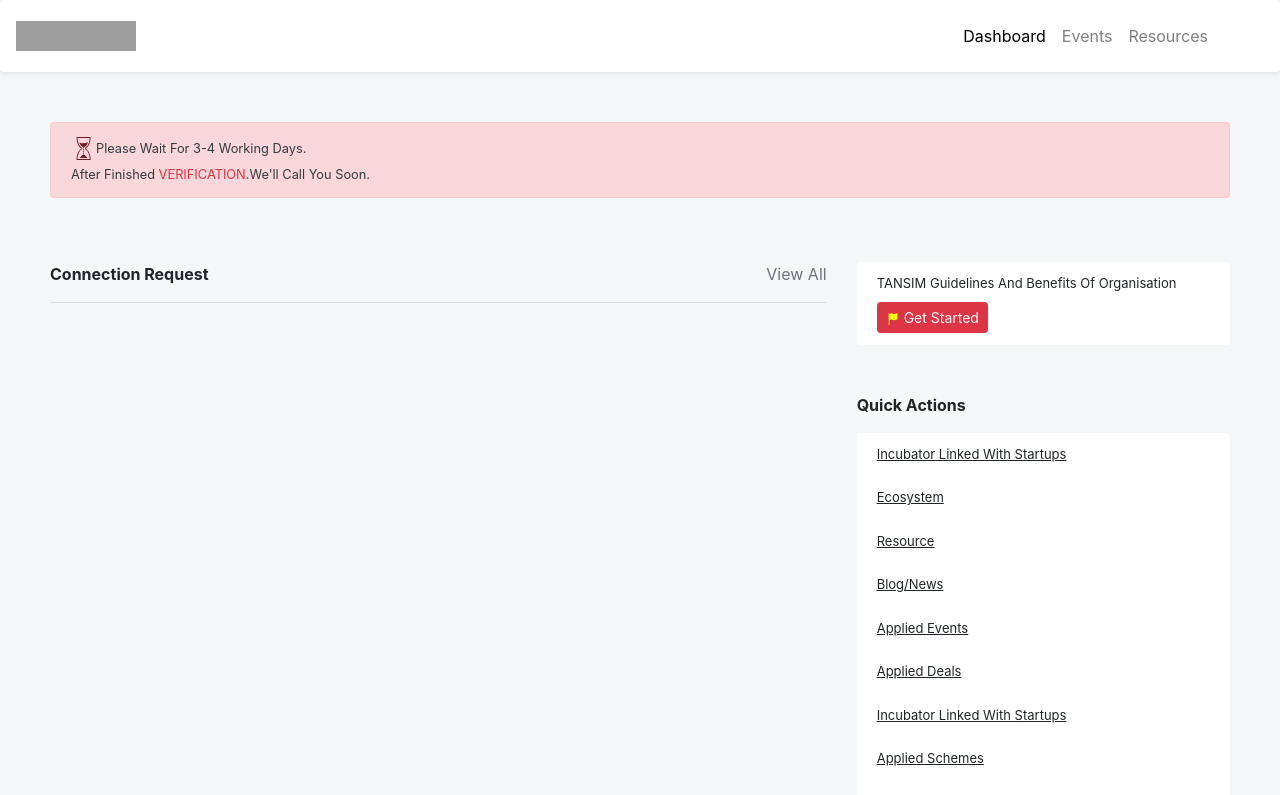
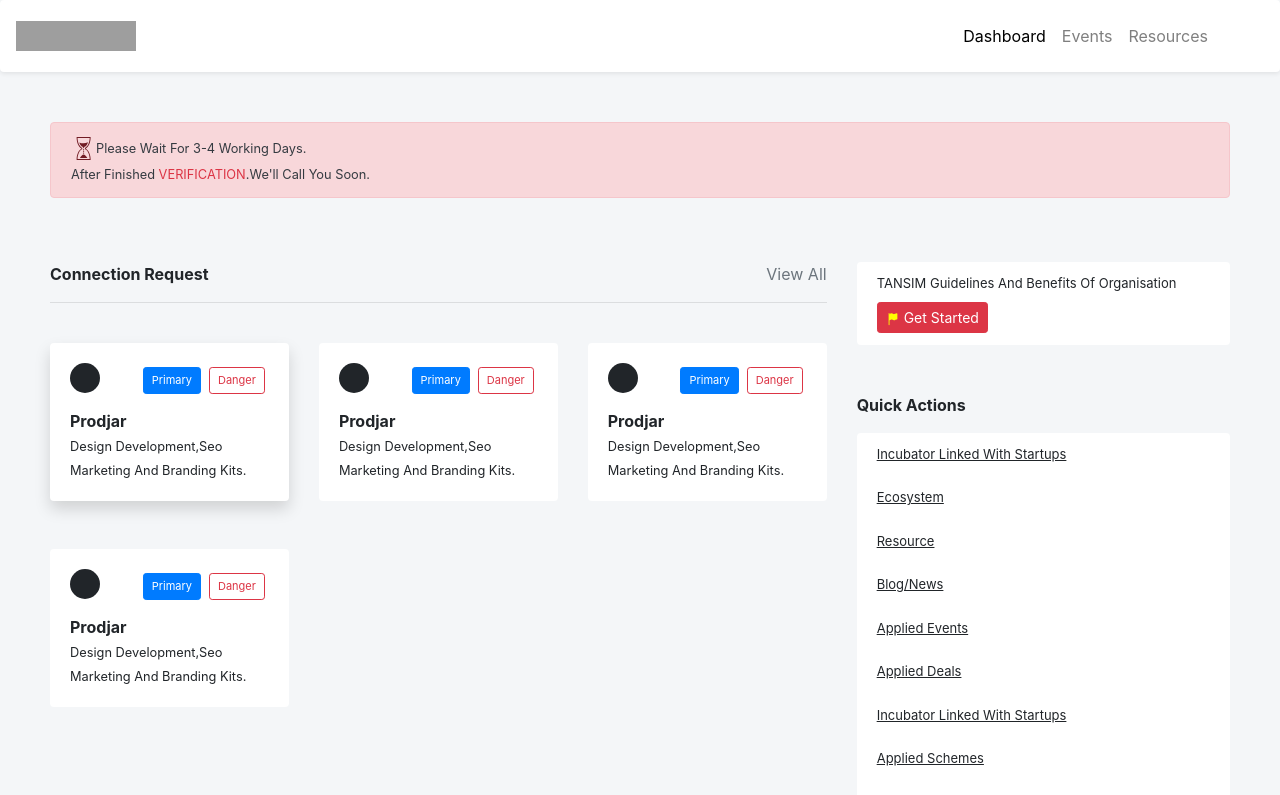
Before and after one commit to madhu1803/react_tansim_component_dashboard, a React (Create React App) app: page / in a window 1280 px wide. Shown: the top 795 px of the page. Built offline with nearby package versions, Linux system fonts and the light colour scheme; grey boxes are pictures that could not be loaded.

Commit message:
one card done

```diff
--- a/src/App.css
+++ b/src/App.css
@@ -22,7 +22,7 @@ code {
   margin: 50px;
 }
 
-/* sidelist */
+/* sidelist.js */
 .list-group-item {
   border: none !important;
   cursor: pointer;
@@ -36,3 +36,17 @@ code {
 .flag-icon {
   color: yellow;
 }
+
+/* CRcard.js */
+.cr-card {
+  border: none !important;
+}
+
+.cr-card .circle-icon {
+  font-size: 30px;
+}
+
+.cr-card .btn {
+  font-size: 11px;
+  margin: 4px;
+}
--- a/src/App.js
+++ b/src/App.js
@@ -1,6 +1,6 @@
 import React, { Component } from "react";
 import "./App.css";
-import Dashboard from "./pages/Dahboard";
+import Dashboard from "./pages/Dashboard";
 export default class App extends Component {
   render() {
     return (
--- /dev/null
+++ b/src/components/CRcard.js
@@ -0,0 +1,30 @@
+import React from "react";
+import { Card, Button } from "react-bootstrap";
+import { BsCircleFill } from "react-icons/bs";
+export default function CRcard(props) {
+  let { isShadow } = props;
+  return (
+    <Card
+      className={`text-capitalize cr-card mb-5 ${
+        isShadow ? "shadow bg-white rounded" : null
+      }`}
+    >
+      <Card.Body>
+        <BsCircleFill className="circle-icon" />
+        <div style={{ float: "right" }}>
+          <Button variant="primary" className="btn-sm btn">
+            Primary
+          </Button>
+          <Button variant="outline-danger" className="btn-sm btn">
+            Danger
+          </Button>{" "}
+        </div>
+        <Card.Text className="mt-3">
+          <strong>Prodjar</strong>
+          <br />
+          <small> design development,seo marketing and branding kits.</small>
+        </Card.Text>
+      </Card.Body>
+    </Card>
+  );
+}
--- a/src/pages/Dahboard.js
+++ b/src/pages/Dashboard.js
@@ -4,7 +4,7 @@ import Dalert from "../components/Dalert";
 import OutlineHeader from "../components/OutlineHeader";
 import Sidebar from "../components/Sidebar";
 import Footer from "../components/Footer";
-
+import CRcard from "../components/CRcard";
 export default class Dahboard extends Component {
   render() {
     return (
@@ -17,6 +17,20 @@ export default class Dahboard extends Component {
           <div className="row">
             <div className="col-lg-8">
               <OutlineHeader title="connection request" />
+              <div className="row">
+                <div className="col-lg-4">
+                  <CRcard isShadow={true} />
+                </div>
+                <div className="col-lg-4">
+                  <CRcard />
+                </div>
+                <div className="col-lg-4">
+                  <CRcard />
+                </div>
+                <div className="col-lg-4">
+                  <CRcard />
+                </div>
+              </div>
             </div>
             <div className="col-lg-4">
               <Sidebar />
```
